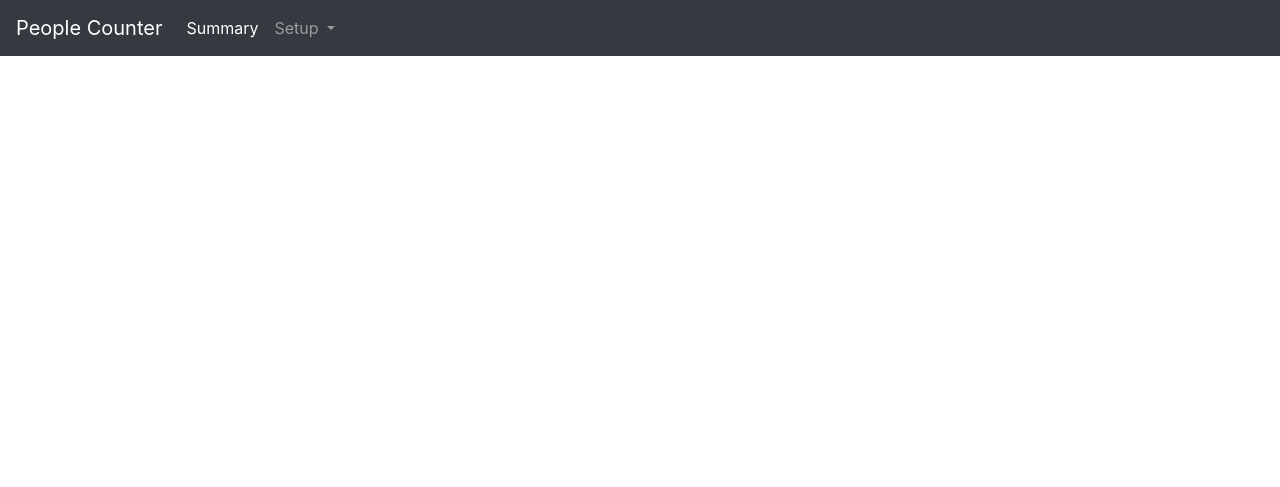
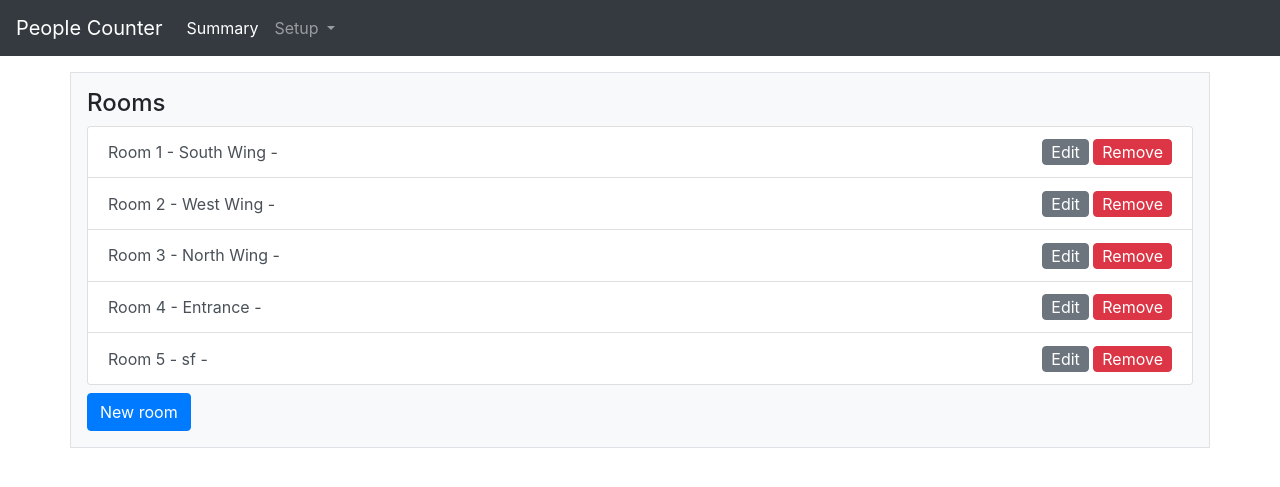
Before and after one commit to lukasbommes-unfinished-projects/people-counter, a Flask app: page /setup-rooms in a window 1280 px wide. Shown: the top 487 px of the page. Run offline with Flask 2, Linux system fonts and the light colour scheme; data comes from the database, SQL or seed files in the repository; both versions use the stored data as it was after the commit; some libraries are stand-ins or nearby versions.

Commit message:
realized edit mode

```diff
--- a/requirements.txt
+++ b/requirements.txt
@@ -9,3 +9,4 @@ Flask==1.1.1
 Flask-HTTPAuth==3.3.0
 Flask-RESTful==0.3.7
 Flask-SQLAlchemy==2.4.0
+flask-wtf==0.14.2
--- /dev/null
+++ b/server/config.py
@@ -0,0 +1,6 @@
+import os
+
+class Config(object):
+    SECRET_KEY = os.environ.get('SECRET_KEY') or 'jZTg_qxs54M-n_?=xVhA?43HkW2ee_&-'
+    SQLALCHEMY_DATABASE_URI = 'sqlite:////peoplecounter/server/main.db'
+    SQLALCHEMY_TRACK_MODIFICATIONS = False
--- a/server/server.py
+++ b/server/server.py
@@ -2,13 +2,18 @@ import os
 import json
 #from datetime import datetime
 
-from flask import Flask, render_template, jsonify, Response, make_response, abort, request, redirect, url_for
+from flask import Flask, render_template, jsonify, Response, make_response, abort, request, redirect, url_for, flash
 from flask_sqlalchemy import SQLAlchemy
 from flask_httpauth import HTTPBasicAuth
 
+from flask_wtf import FlaskForm
+from wtforms import StringField, PasswordField, TextAreaField, BooleanField, SubmitField
+from wtforms.validators import InputRequired, Optional, Length
+
+from config import Config
+
 app = Flask(__name__)
-app.config['SQLALCHEMY_DATABASE_URI'] = 'sqlite:////peoplecounter/server/main.db'
-app.config['SQLALCHEMY_TRACK_MODIFICATIONS'] = False
+app.config.from_object(Config)
 db = SQLAlchemy(app)
 auth = HTTPBasicAuth()
 
@@ -27,7 +32,7 @@ class User(db.Model):
 
 class Room(db.Model):
     id = db.Column(db.Integer, nullable=False, primary_key=True)
-    name = db.Column(db.String(200), nullable=False)
+    name = db.Column(db.String(64), nullable=False)
     description = db.Column(db.Text)
     cameras = db.relationship("Camera", cascade="save-update, delete", backref="room", lazy=True)
 
@@ -63,6 +68,14 @@ class Count(db.Model):
    def to_dict(self):
       return {c.name: getattr(self, c.name) for c in self.__table__.columns}
 
+
+# Forms
+
+# Room Setup
+class RoomForm(FlaskForm):
+    name = StringField("Name", validators=[InputRequired(), Length(max=64)])
+    description = TextAreaField("Description", validators=[Optional(), Length(max=400)])
+    submit = SubmitField("Add room")
 
 # UI
 
@@ -108,9 +121,39 @@ def remove_camera(cam_id):
     db.session.commit()
     return redirect(url_for('setup_cameras'))
 
-@app.route("/setup-rooms")
+@app.route("/setup-rooms", methods=["GET", "POST"])
 def setup_rooms():
-    return render_template("setup-rooms.html")
+    new_room_form = RoomForm()
+    if new_room_form.validate_on_submit():
+        room = Room(name=new_room_form.name.data, description=new_room_form.description.data)
+        db.session.add(room)
+        db.session.commit()
+        flash("Added room {}".format(new_room_form.name.data))
+        return redirect(url_for('setup_rooms'))
+    rooms = Room.query.all()
+    return render_template("setup-rooms.html", rooms=rooms, new_room_form=new_room_form, edit=False)
+
+@app.route("/setup-rooms/edit-room-<int:room_id>", methods=["GET", "POST"])
+def edit_room(room_id):
+    room = Room.query.get(room_id)
+    room_data = {"name": room.name, "description": room.description}
+    new_room_form = RoomForm(data=room_data)
+    if new_room_form.validate_on_submit():
+        room.name = new_room_form.name.data
+        room.description = new_room_form.description.data
+        db.session.commit()
+        flash("Updated room {} (ID: {})".format(new_room_form.name.data, room.id))
+        return redirect(url_for('setup_rooms'))
+    rooms = Room.query.all()
+    return render_template("setup-rooms.html", rooms=rooms, new_room_form=new_room_form, edit=True)
+
+@app.route("/setup-rooms/remove-room-<int:room_id>", methods=["POST"])
+def remove_room(room_id):
+    room = Room.query.get(room_id)
+    db.session.delete(room)
+    db.session.commit()
+    flash("Sucessfully removed {} (ID: {})".format(room.name, room.id))
+    return redirect(url_for('setup_rooms'))
 
 @app.route("/setup-general")
 def setup_general():
--- a/server/templates/index.html
+++ b/server/templates/index.html
@@ -18,6 +18,26 @@
   <body>
     {% include 'navbar.html'%}
 
+    <!-- Alerts -->
+    {% with messages = get_flashed_messages() %}
+        {% if messages %}
+            <div class="container">
+                <div class="row">
+                    <div class="col-lg-12 col-centered mt-3 p-0">
+                        {% for message in messages %}
+                            <div class="alert alert-primary alert-dismissible fade show" role="alert">
+                                {{ message }}
+                                <button type="button" class="close" data-dismiss="alert" aria-label="Close">
+                                    <span aria-hidden="true">&times;</span>
+                                </button>
+                            </div>
+                        {% endfor %}
+                    </div>
+                </div>
+            </div>
+        {% endif %}
+    {% endwith %}
+
     {% block body %}{% endblock %}
     </body>
 </html>
--- a/server/templates/setup-rooms.html
+++ b/server/templates/setup-rooms.html
@@ -2,8 +2,117 @@
 
 {% block head %}
 <title>People Counter - Room Setup</title>
+
+<!-- insert cam id into remove modal -->
+<script>
+$(document).ready(function(){
+    $('#remove-room-modal').on('show.bs.modal', function (event) {
+      var button = $(event.relatedTarget)
+      var room_id = button.data('roomid')
+      var modal = $(this)
+      modal.find('.modal-body').html('Are you sure you want to permanentely remove room ' + room_id + '?<br>' +
+          'Note that all cameras assigned to this room will be deleted as well.')
+      modal.find('.modal-footer form').attr('action', 'setup-rooms/remove-room-' + room_id)
+    });
+});
+</script>
+
 {% endblock %}
 
 {% block body %}
+<div class="container">
+  <div class="row">
+    <div class="col-lg-12 col-centered border bg-light p-3 mt-3">
+
+        <h4>Rooms</h4>
+
+        {% if rooms %}
+            <div class="card">
+                <ul class="list-group list-group-flush">
+                    {% for room in rooms %}
+                        <li href="#" class="list-group-item list-group-item-action d-flex justify-content-between align-items-center">
+                            Room {{ room.id }} - {{ room.name }} - {{ room.description }}
+                            <span>
+                                <a href="{{ url_for('edit_room', room_id=room.id) }}" type="button" class="btn btn-secondary py-0 px-2">Edit</a>
+                                <button type="button" class="btn btn-danger py-0 px-2" data-toggle="modal" data-target="#remove-room-modal" data-roomid="{{ room.id }}">Remove</button>
+                            </span>
+                        </li>
+                    {% endfor %}
+                </ul>
+            </div>
+        {% else %}
+            <div class="alert alert-info" role="alert">You have not configured any rooms yet.</div>
+        {% endif %}
+
+        <!-- Add Button -->
+        <button type="button" class="btn btn-primary mt-2" data-toggle="modal" data-target="#add-room-modal">New room</button>
+
+        <!-- Add Room Modal -->
+        <div class="modal fade" id="add-room-modal" tabindex="-1" role="dialog" aria-labelledby="add-room-modal-label" aria-hidden="true">
+          <div class="modal-dialog" role="document">
+            <div class="modal-content">
+              <div class="modal-header">
+                <h5 class="modal-title" id="add-room-modal-label">New room</h5>
+                <button type="button" class="close" data-dismiss="modal" aria-label="Close">
+                  <span aria-hidden="true">&times;</span>
+                </button>
+              </div>
+              <div class="modal-body">
+
+                <form id="room-form" method="POST" action="" novalidate>
+                  {{ new_room_form.hidden_tag() }}
+                  <div class="form-group">
+                    {{ new_room_form.name.label }}
+                    {{ new_room_form.name(class="form-control") }}
+                    {% if new_room_form.name.errors %}
+                        <script>$('#add-room-modal').modal('show')</script>
+                        {% for error in new_room_form.name.errors %}
+                            <span style="color: red;">[{{ error }}]</span>
+                        {% endfor %}
+                    {% endif %}
+                  </div>
+                  <div class="form-group">
+                    {{ new_room_form.description.label }}
+                    {{ new_room_form.description(class="form-control") }}
+                  </div>
+                </form>
+
+              </div>
+              <div class="modal-footer">
+                <button type="button" class="btn btn-secondary" data-dismiss="modal">Dismiss</button>
+                {{ new_room_form.submit(form="room-form", class="btn btn-primary") }}
+              </div>
+            </div>
+          </div>
+        </div>
+
+        <!-- Remove room Modal -->
+        <div class="modal fade" id="remove-room-modal" tabindex="-1" role="dialog" aria-labelledby="remove-room-modal-label" aria-hidden="true">
+          <div class="modal-dialog" role="document">
+            <div class="modal-content">
+              <div class="modal-header">
+                <h5 class="modal-title" id="remove-room-modal-label">Remove room</h5>
+                <button type="button" class="close" data-dismiss="modal" aria-label="Close">
+                  <span aria-hidden="true">&times;</span>
+                </button>
+              </div>
+              <div class="modal-body"></div>
+              <div class="modal-footer">
+                <button type="button" class="btn btn-secondary" data-dismiss="modal">No</button>
+                <form method="POST" action="">
+                    <button type="submit" class="btn btn-danger">Yes</button>
+                </form>
+              </div>
+            </div>
+          </div>
+        </div>
+
+    </div>
+  </div>
+</div>
+
+{% if edit %}
+<script>$('#add-room-modal').modal('show')</script>
+{% endif %}
 
 {% endblock %}
```
Also changed, not shown: server/main.db.
